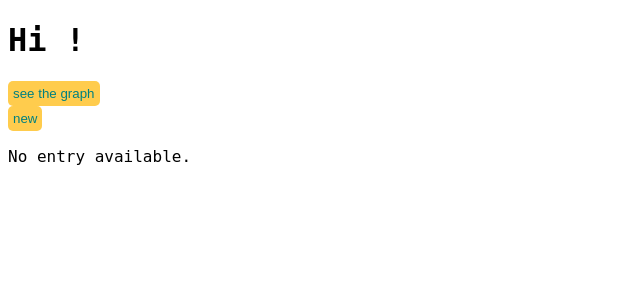
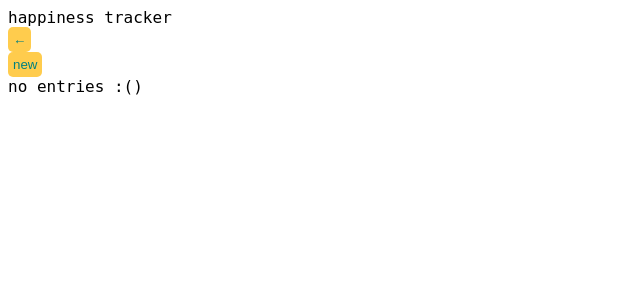
Before and after one commit to eliseduverdier/happiness-tracker, a Django app: page /tracker/ in a window 1280 px wide. Shown: the top 300 px of the page, without its empty margins (0-640 px from the left). Run offline with Django 4.2, Linux system fonts and the light colour scheme; data that the repository does not hold is empty.

Commit message:
feat: Graph as home // reformat html

```diff
--- a/tracker/templates/base.html
+++ b/tracker/templates/base.html
@@ -2,29 +2,27 @@
 
 <!DOCTYPE html>
 <html lang="en-US">
-
   <head>
     <title>Happiness tracker | {% block title%}{% endblock %}</title>
 
     <!-- {# include 'includes/meta.html' #} -->
-  <meta charset="utf-8">
-  <meta name="viewport" content="width=device-width, initial-scale=1">
+    <meta charset="utf-8" />
+    <meta name="viewport" content="width=device-width, initial-scale=1" />
 
-  <meta name="Description" content="Track your happiness levels">
+    <meta name="Description" content="Track your happiness levels" />
 
-  <meta property="og:image" content="{% static '/img/favicon.png' %}">
-  <meta property="og:image:type" content="image/png">
-  <meta property="og:image:width" content="32">
-  <meta property="og:image:height" content="32">
-  <meta property="og:description" content="Track your happiness levels">
+    <meta property="og:image" content="{% static '/img/favicon.png' %}" />
+    <meta property="og:image:type" content="image/png" />
+    <meta property="og:image:width" content="32" />
+    <meta property="og:image:height" content="32" />
+    <meta property="og:description" content="Track your happiness levels" />
 
-
-  <link rel="icon" href="{% static '/img/favicon.png' %}" type="image/png">
-  <link rel="stylesheet" href="{% static '/css/main.css' %}">
+    <link rel="icon" href="{% static '/img/favicon.png' %}" type="image/png" />
+    <link rel="stylesheet" href="{% static '/css/main.css' %}" />
   </head>
 
   <body>
-  {% block content %}{% endblock %}
+    <header>happiness tracker</header>
+    <main>{% block content %}{% endblock %}</main>
   </body>
-
 </html>
--- a/tracker/templates/tracker/entry.html
+++ b/tracker/templates/tracker/entry.html
@@ -3,7 +3,6 @@
 {% block title %}Entry{% endblock %}
 
 {% block content %}
-
 <h1>Entry</h1>
 
 {% if entry %}
--- a/tracker/templates/tracker/graph.html
+++ b/tracker/templates/tracker/graph.html
@@ -1,8 +1,11 @@
-{% extends "base.html" %} {% block title %}all{% endblock %} {% block content %}
+{% extends "base.html" %}
 
+{% block title %}all{% endblock %}
+
+{% block content %}
 <div>
   <button>
-    <a href="{% url 'tracker:index' %}"> ← </a>
+    <a href="{% url 'tracker:list' %}"> ← </a>
   </button>
 </div>
 
@@ -13,8 +16,9 @@
 </div>
 
 {% if entries %}
-
-<canvas id="myCanvas" width="1000" height="230"></canvas>
+<div id="canvas">
+  <canvas id="myCanvas" width="1000" height="230"></canvas>
+</div>
 
 <script>
   const canvas = document.getElementById("myCanvas");
@@ -56,4 +60,8 @@
     }
   }
 </script>
-{% else %} no entries :() {% endif %} {%endblock %}
+{% else %}
+no entries :()
+{% endif %}
+
+{%endblock %}
--- a/tracker/templates/tracker/index.html
+++ b/tracker/templates/tracker/list.html
@@ -1,5 +1,8 @@
-{% extends "base.html" %} {% block title %}all{% endblock %} {% block content %}
-<h1>Hi !</h1>
+{% extends "base.html" %}
+
+{% block title %}all{% endblock %}
+
+{% block content %}
 
 <div>
   <button>
@@ -14,12 +17,9 @@
 </div>
 
 {% if entries %}
-
 <ul class="entries">
   {% for entry in entries %}
-  <li
-    class="time-{{ entry.get_time_of_day }} day-year-{{ entry.get_days_since_year_beginning}} day-{{ entry.get_days_since_first_date }}"
-  >
+  <li class="time-{{ entry.get_time_of_day }} day-year-{{ entry.get_days_since_year_beginning}} day-{{ entry.get_days_since_first_date }}" >
     <a href="{% url 'tracker:entry' entry.id %}">
       {{ entry.score }} {{ entry.datetime }}
     </a>
@@ -28,7 +28,8 @@
 </ul>
 {% else %}
 <p>No entry available.</p>
-{% endif %} {%endblock %}
+{% endif %}
+{%endblock %}
 
 <button>
   <a href="{% url 'tracker:new' %}"> new </a>
--- a/tracker/templates/tracker/new.html
+++ b/tracker/templates/tracker/new.html
@@ -31,7 +31,6 @@
   <input type="submit" value="Add">
 </form>
 
-
 <a href="/tracker/">&larr; back</a>
 
 {% endblock %}
--- a/tracker/urls.py
+++ b/tracker/urls.py
@@ -3,8 +3,8 @@ from . import views
 
 app_name = 'tracker'
 urlpatterns = [
-    path('', views.FilterByDateBetweenView.as_view(), name='index'),
+    path('list', views.FilterByDateBetweenView.as_view(), name='list'),
     path('entry/<int:pk>/', views.DetailView.as_view(), name='entry'),
     path('new', views.new, name='new'),
-    path('graph', views.graph, name='graph'),
+    path('', views.graph, name='graph'),
 ]
--- a/tracker/views.py
+++ b/tracker/views.py
@@ -11,7 +11,7 @@ class DetailView(generic.DetailView):
   template_name = 'tracker/entry.html'
 
 class FilterByDateBetweenView(generic.ListView):
-  template_name = 'tracker/index.html'
+  template_name = 'tracker/list.html'
   context_object_name = 'entries'
 
   def get_queryset(self):
```
Also changed, not shown: 1 other file. Lines whose indentation alone changed are shown as unchanged.
